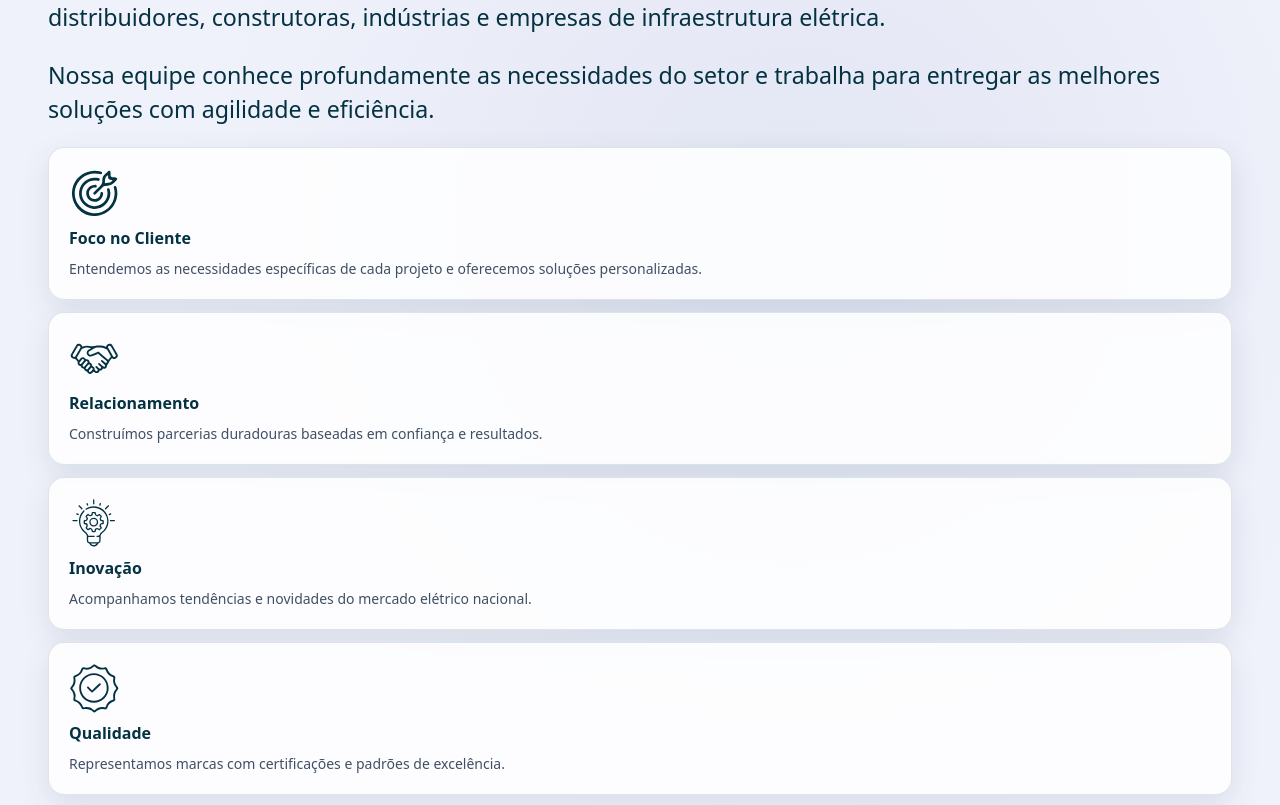
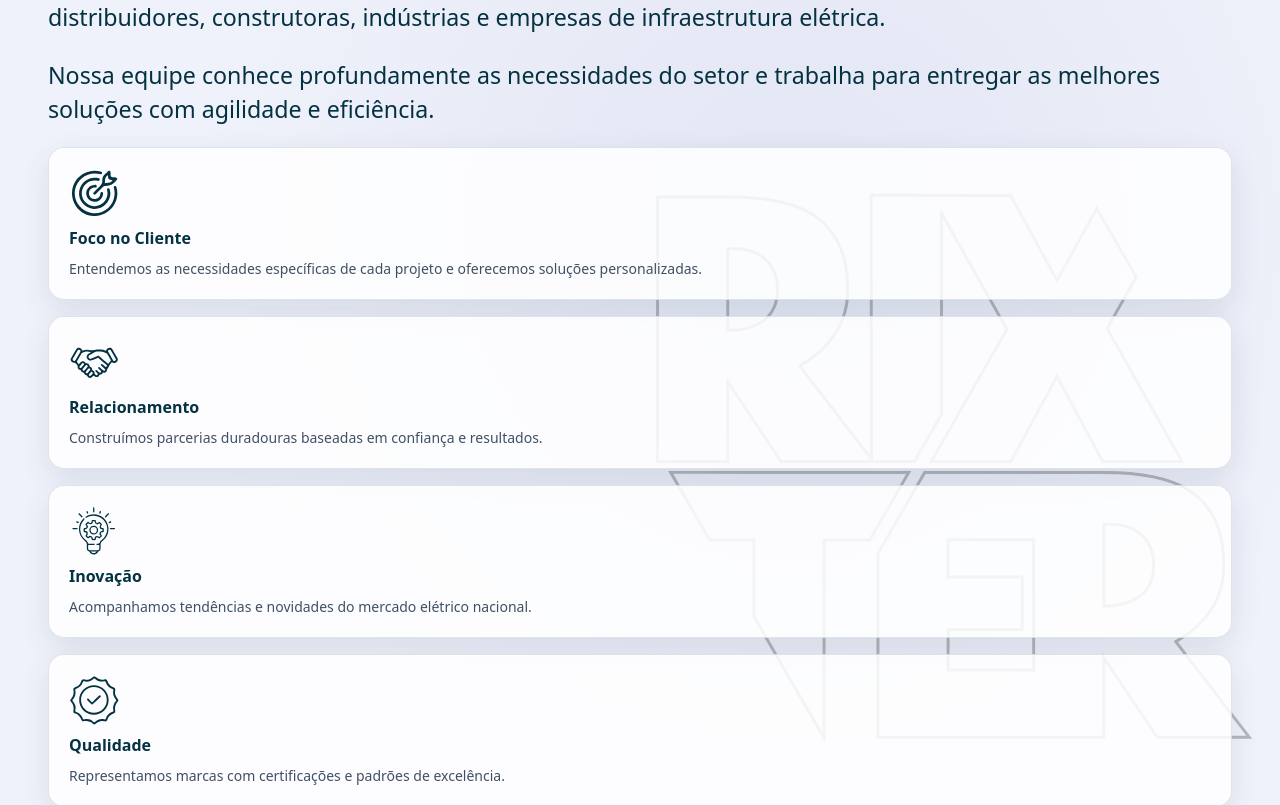
Before and after one commit to rafaeldemeterko/rixter-site, a Next.js app: page / in a window 1280 px wide. Shown: the part 1504-2309 px from the top of the page. Built offline with nearby package versions, Linux system fonts and the light colour scheme.

Commit message:
style: add background outline to stacked about layout

```diff
--- a/src/components/sections/About.tsx
+++ b/src/components/sections/About.tsx
@@ -53,7 +53,24 @@ export function About() {
             ))}
           </div>
 
-          <ul className="grid w-full gap-3 pt-5 min-[1511px]:hidden">
+          <div className="relative w-full pt-5 min-[1511px]:hidden">
+            <div
+              aria-hidden
+              className="pointer-events-none absolute inset-0 hidden lg:block"
+            >
+              <div className="absolute top-1/2 right-[-2%] w-[min(34rem,72%)] -translate-y-1/2 opacity-[0.55] xl:w-[min(38rem,74%)]">
+                <Image
+                  src="/assets/brand/outline-logo.svg"
+                  alt=""
+                  width={1080}
+                  height={1080}
+                  className="h-auto w-full"
+                  style={{ filter: "grayscale(1) brightness(1.7) contrast(0.95)" }}
+                />
+              </div>
+            </div>
+
+            <ul className="relative z-10 grid w-full gap-3 lg:gap-4">
               {aboutCards.map((card) => (
                 <li
                   key={`mobile-${card.title}`}
@@ -76,6 +93,7 @@ export function About() {
                 </li>
               ))}
             </ul>
+          </div>
         </div>
 
         <div aria-hidden className="hidden items-center justify-end min-[1511px]:flex">
```
Lines whose indentation alone changed are shown as unchanged.
